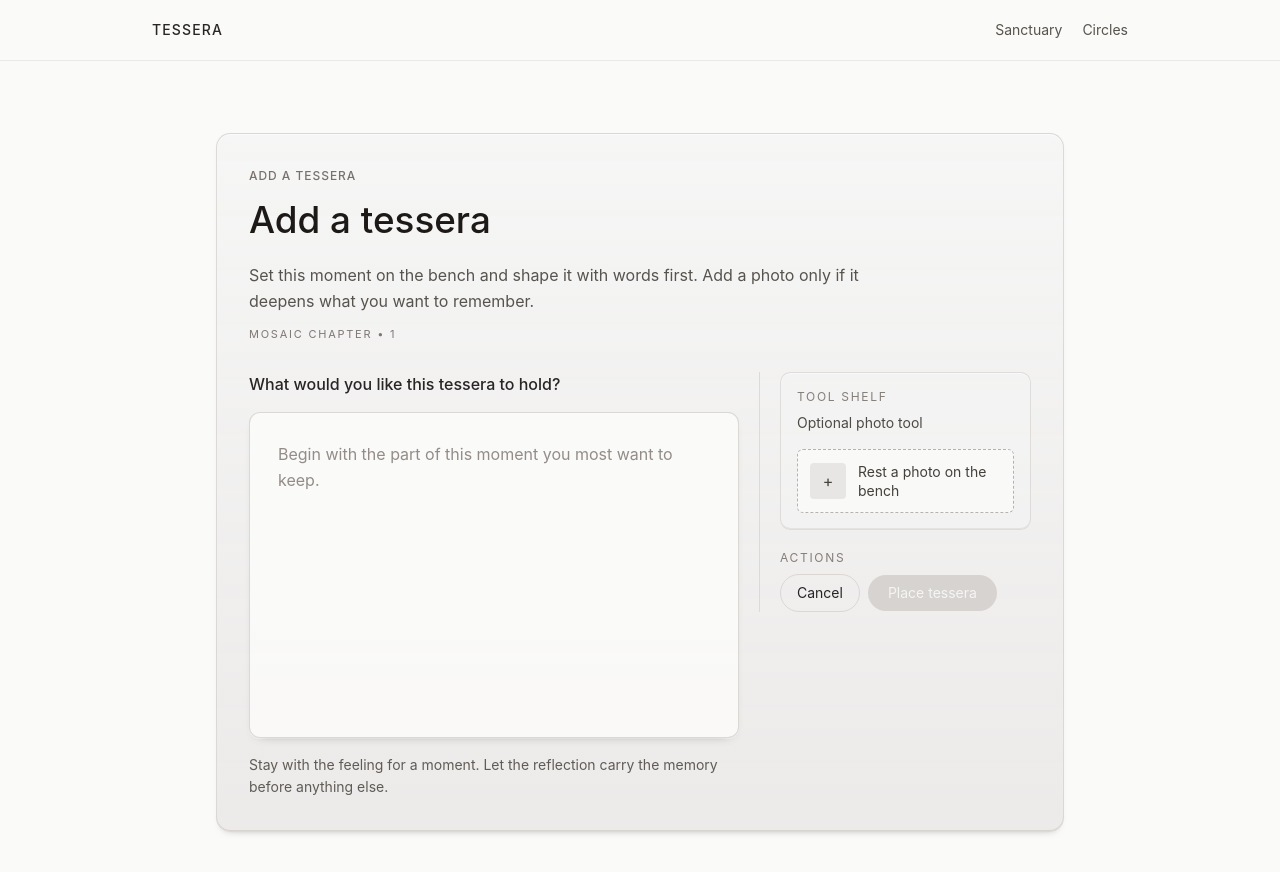
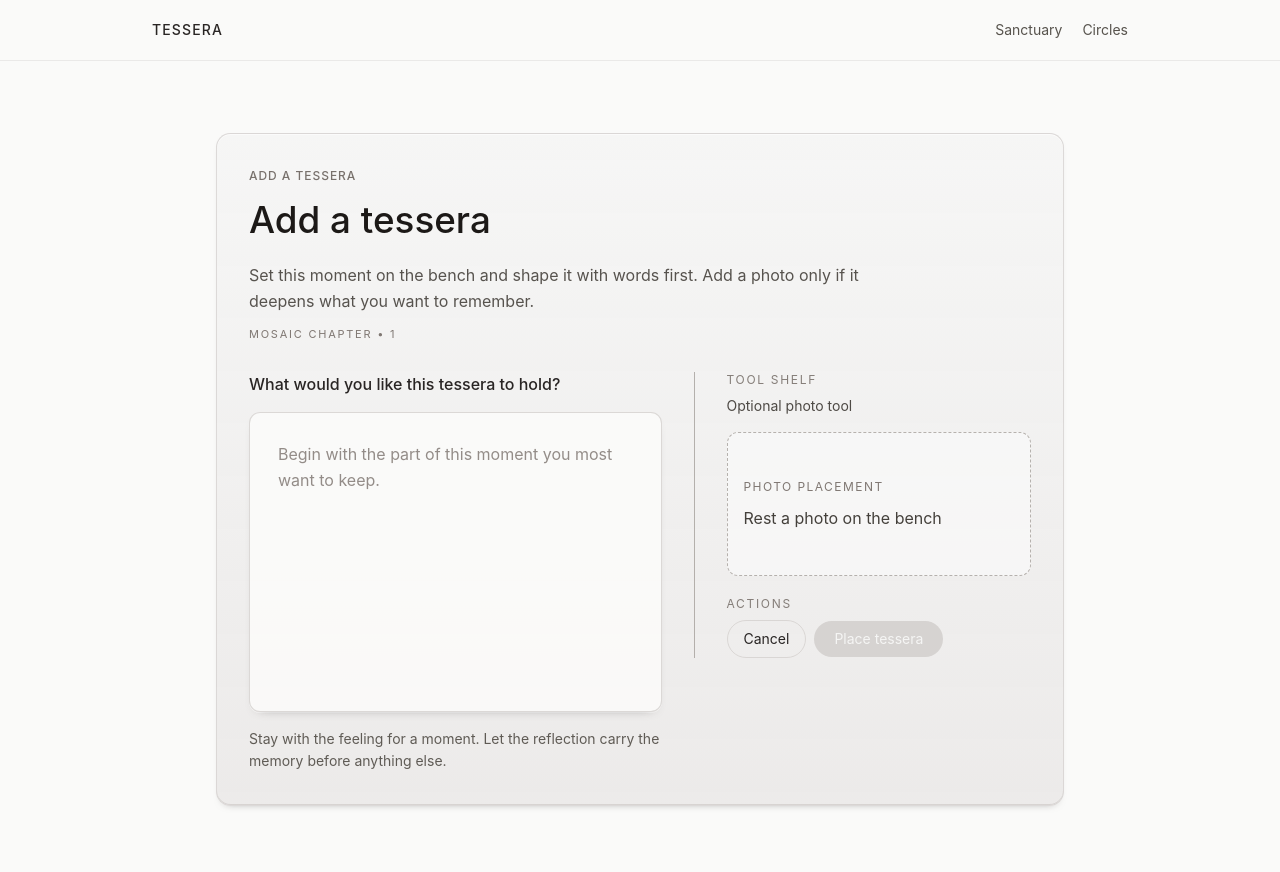
Before and after one commit to vanderjt/tessera, a Next.js app: page /mosaics/1/share in a window 1280 px wide. Shown: the top 872 px of the page. Built offline with nearby package versions, Linux system fonts and the light colour scheme.

Commit message:
Refine share bench surface composition

```diff
--- a/app/(app)/mosaics/[mosaicId]/share/page.tsx
+++ b/app/(app)/mosaics/[mosaicId]/share/page.tsx
@@ -58,7 +58,7 @@ export default function ShareMomentPage({ params }: PageProps) {
             <p className="text-[11px] uppercase tracking-[0.16em] text-stone-500/95">Mosaic chapter • {mosaicId}</p>
           </header>
 
-          <div className="grid gap-6 lg:grid-cols-[minmax(0,1fr)_17rem] lg:items-start lg:gap-5">
+          <div className="grid gap-6 lg:grid-cols-[minmax(0,1.1fr)_minmax(0,0.9fr)] lg:items-start lg:gap-8">
             <div className="space-y-4">
               <p className="text-base font-medium text-stone-800">What would you like this tessera to hold?</p>
 
@@ -68,7 +68,7 @@ export default function ShareMomentPage({ params }: PageProps) {
                   value={reflection}
                   onChange={(event) => setReflection(event.target.value)}
                   placeholder="Begin with the part of this moment you most want to keep."
-                  rows={10}
+                  rows={9}
                   className="w-full resize-none border-0 bg-transparent p-0 text-base leading-relaxed text-stone-800 outline-none placeholder:text-stone-500/80"
                 />
               </div>
@@ -78,8 +78,8 @@ export default function ShareMomentPage({ params }: PageProps) {
               </p>
             </div>
 
-            <aside className="border-stone-300/75 lg:border-l lg:pl-5">
-              <div className="space-y-4 rounded-[0.65rem] border border-stone-300/70 bg-stone-100/55 p-4 shadow-[inset_0_1px_0_rgba(255,255,255,0.5),inset_0_-1px_0_rgba(120,113,108,0.12)]">
+            <aside className="space-y-5 lg:border-l lg:border-stone-400/80 lg:pl-8">
+              <div className="space-y-4">
                 <div className="space-y-2">
                   <p className="text-xs uppercase tracking-[0.14em] text-stone-500/90">Tool shelf</p>
                   <p className="text-sm text-stone-700/95">Optional photo tool</p>
@@ -94,13 +94,11 @@ export default function ShareMomentPage({ params }: PageProps) {
                 />
                 <label
                   htmlFor="photo"
-                  className="group flex cursor-pointer items-center gap-3 rounded-md border border-dashed border-stone-400/80 bg-stone-50/90 px-3 py-3 text-left text-sm text-stone-700 transition hover:border-stone-500"
+                  className="group flex min-h-36 cursor-pointer flex-col justify-center gap-3 rounded-[0.7rem] border border-dashed border-stone-400/80 bg-stone-50/70 px-4 py-5 text-left text-sm text-stone-700 transition hover:border-stone-500"
                 >
-                  <span className="flex h-9 w-9 shrink-0 items-center justify-center rounded-sm bg-stone-200/90 text-base text-stone-700 transition group-hover:bg-stone-300/90">
-                    +
-                  </span>
-                  <span className="leading-snug">
-                    {photoName ? 'Replace photo' : 'Rest a photo on the bench'}
+                  <span className="text-xs uppercase tracking-[0.12em] text-stone-500/95">Photo placement</span>
+                  <span className="text-base leading-snug text-stone-700">
+                    {photoName ? 'Replace the photo resting on the bench' : 'Rest a photo on the bench'}
                   </span>
                 </label>
 
```
